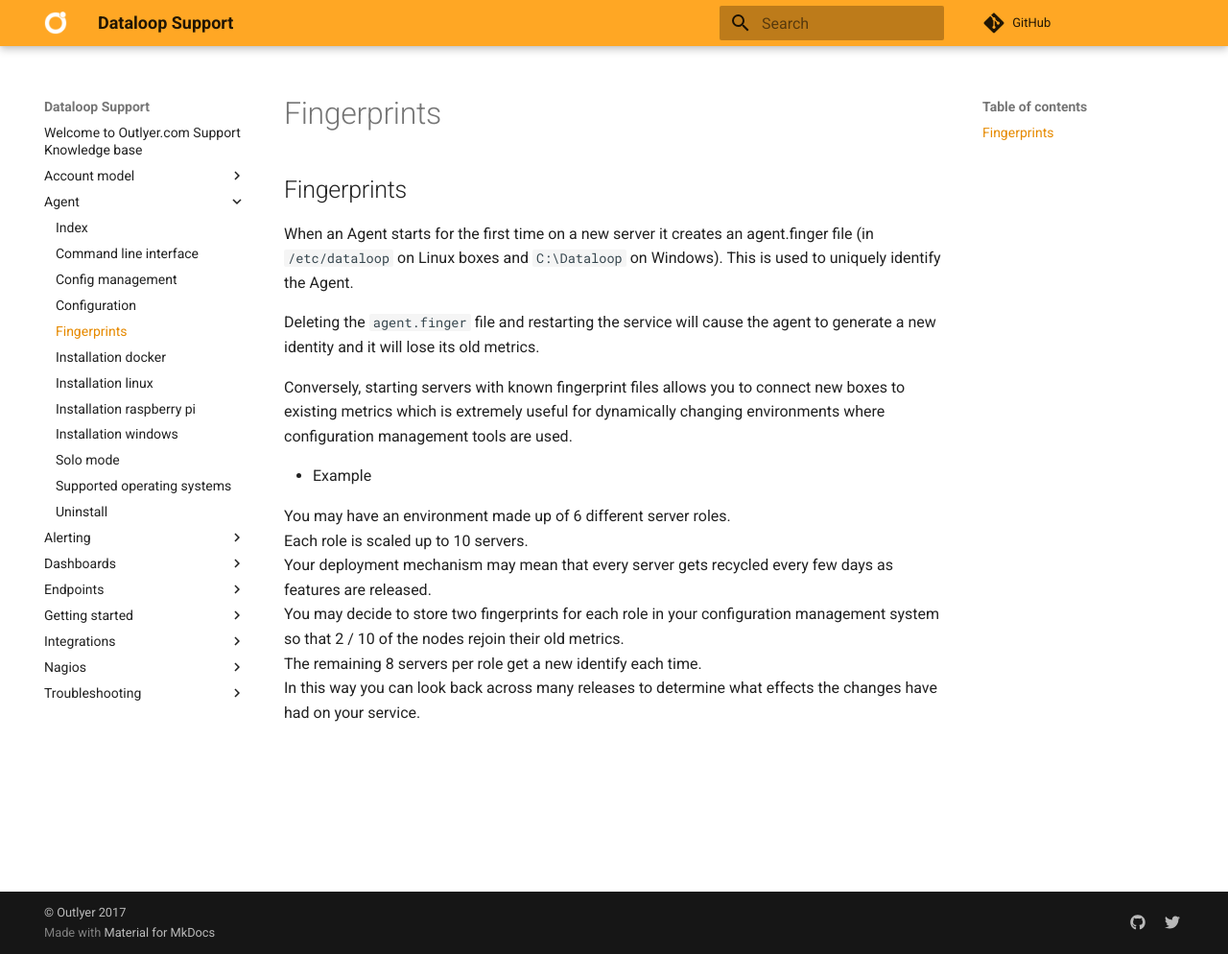
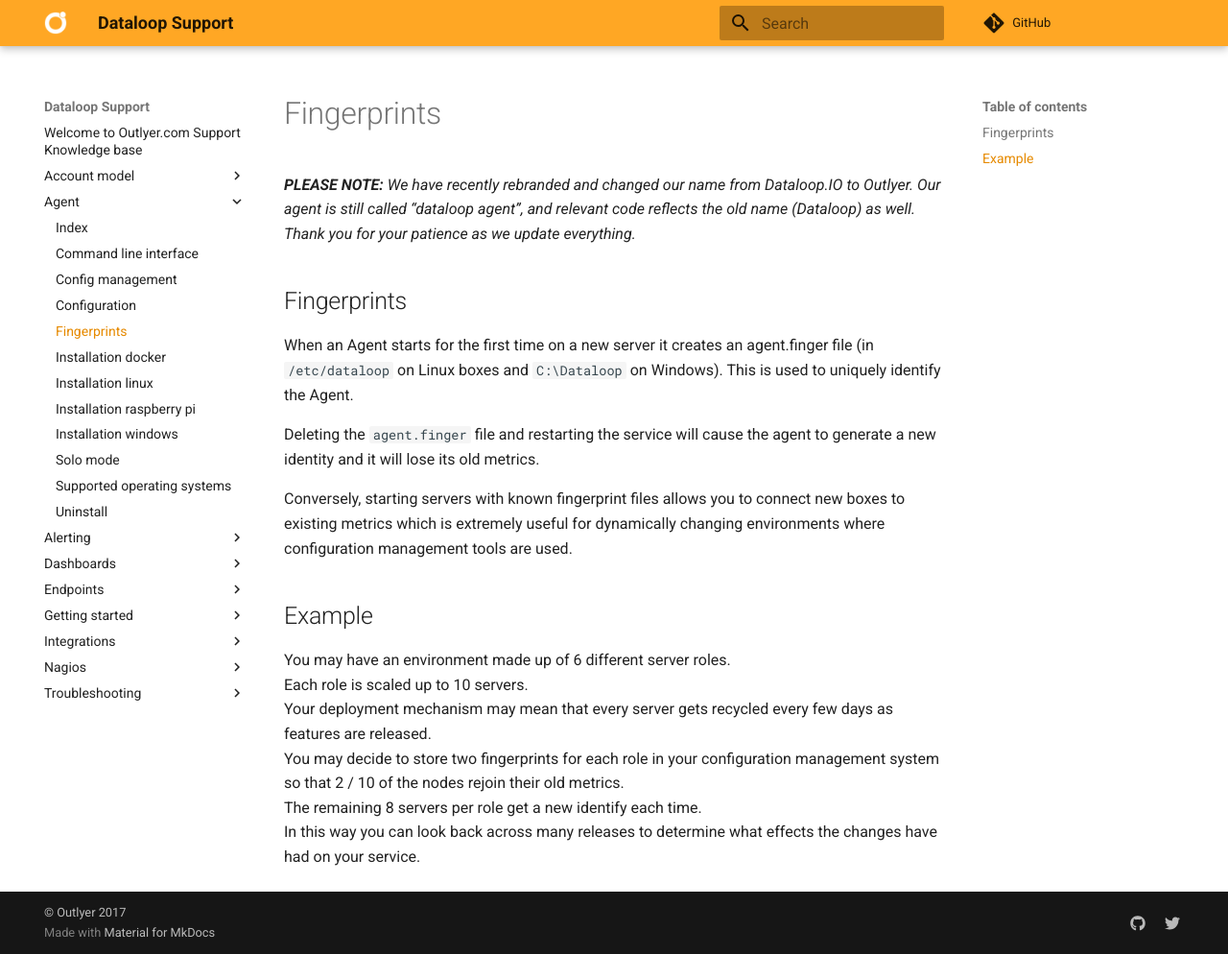
Before and after one commit to dataloop/dataloop-support, an MkDocs documentation site: the page built from docs/agent/fingerprints.md, in a window 1280 px wide and 994 px high. Shown: the whole window at 96% size. Built offline with MkDocs 1.6.1 and Material for MkDocs 9.7.7, drawn with Linux system fonts in a browser that asks for light colours; comment, search, counter and statistics services are not loaded.

Commit message:
Update fingerprints.md
-unsure as to whether to replace Dataloop
-added comment re rebrand above

```diff
--- a/docs/agent/fingerprints.md
+++ b/docs/agent/fingerprints.md
@@ -1,3 +1,5 @@
+_**PLEASE NOTE:** We have recently rebranded and changed our name from Dataloop.IO to Outlyer. Our agent is still called “dataloop agent”, and relevant code reflects the old name (Dataloop) as well. Thank you for your patience as we update everything._
+
 ## Fingerprints
 
 When an Agent starts for the first time on a new server it creates an agent.finger file (in `/etc/dataloop` on Linux boxes and `C:\Dataloop` on Windows). This is used to uniquely identify the Agent.
@@ -6,7 +8,7 @@
 
 Conversely, starting servers with known fingerprint files allows you to connect new boxes to existing metrics which is extremely useful for dynamically changing environments where configuration management tools are used.
 
-* Example
+## Example
 
 You may have an environment made up of 6 different server roles.
 Each role is scaled up to 10 servers.
```
